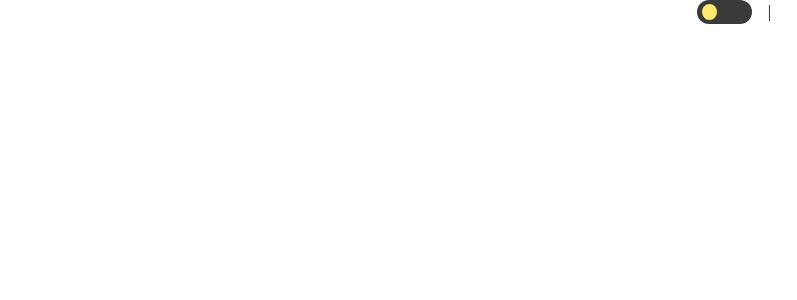
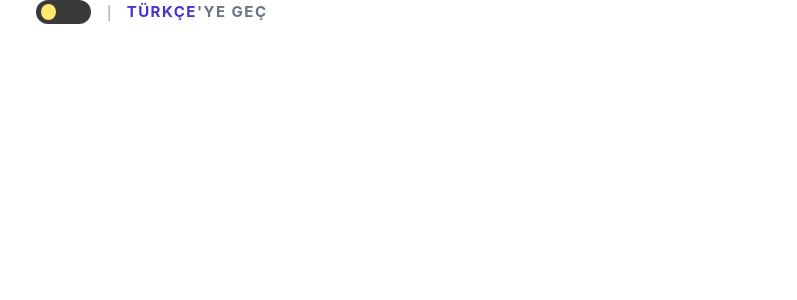
Before and after one commit to deniz244/web-sayfam, a React (Create React App) app: page / in a window 1280 px wide. Shown: the top 300 px of the page, without its empty margins (483-1280 px from the left). Built offline with nearby package versions, Linux system fonts and the light colour scheme.

Commit message:
App.css değiştirildi, contextler yapıldı index.js'e eklendi, language.js yapıldı, home.css eklendi

```diff
--- a/src/App.css
+++ b/src/App.css
@@ -1,38 +1,81 @@
 .App {
-  text-align: center;
+  display: flex;
+  justify-content: center;
 }
 
-.App-logo {
-  height: 40vmin;
-  pointer-events: none;
+body {
+  transition: background-color 0.5s ease;
 }
 
-@media (prefers-reduced-motion: no-preference) {
-  .App-logo {
-    animation: App-logo-spin infinite 20s linear;
-  }
+hr {
+  border: 1px solid #bab2e7;
+}
+.dark-mode {
+  background-color: #252128;
 }
 
-.App-header {
-  background-color: #282c34;
-  min-height: 100vh;
-  display: flex;
-  flex-direction: column;
-  align-items: center;
-  justify-content: center;
-  font-size: calc(10px + 2vmin);
-  color: white;
+.light-mode {
+  background-color: #ffffff;
 }
 
-.App-link {
-  color: #61dafb;
+.light-mode p {
+  color: #6b7280;
+}
+.dark-mode p {
+  color: #ffffff;
+}
+.light-mode h2 {
+  font-family: "Inter";
+  font-style: normal;
+  font-weight: 700;
+  font-size: 72px;
+  line-height: 72px;
+  color: #1f2937;
+}
+.dark-mode h2 {
+  font-family: "Inter";
+  font-style: normal;
+  font-weight: 700;
+  font-size: 72px;
+  line-height: 72px;
+  color: #aebccf;
+}
+.light-mode h3 {
+  color: #1f2937;
+  font-family: "Inter";
+  font-style: normal;
+  font-weight: 600;
+  font-size: 48px;
+  line-height: 48px;
+  margin-bottom: 30px;
+}
+.dark-mode h3 {
+  color: #aebccf;
+  font-family: "Inter";
+  font-style: normal;
+  font-weight: 600;
+  font-size: 48px;
+  line-height: 48px;
+  margin-bottom: 30px;
 }
 
-@keyframes App-logo-spin {
-  from {
-    transform: rotate(0deg);
-  }
-  to {
-    transform: rotate(360deg);
-  }
+.light-mode h4 {
+  color: #4338ca;
 }
+
+.dark-mode h4 {
+  color: #b7aaff;
+}
+
+.light-mode h5 {
+  color: #000000;
+}
+
+.dark-mode h5 {
+  color: #ffffff;
+}
+button,
+a {
+  -webkit-tap-highlight-color: transparent;
+  /* mobil cihazlarda butona tıkladıgında arka plan rengi transparan yapar  */
+}
--- a/src/App.js
+++ b/src/App.js
@@ -1,7 +1,16 @@
 import "./App.css";
 import Home from "./layout/Home";
 
+import { DarkModeContext } from "./contexts/DarkModeContext";
+import { useContext, useEffect } from "react";
+
 function App() {
+  const { theme } = useContext(DarkModeContext);
+
+  useEffect(() => {
+    document.body.className = theme ? "light-mode" : "dark-mode";
+  }, [theme]);
+
   return (
     <div className="App">
       <Home />
--- a/src/comps/NavBarComps/Language.js
+++ b/src/comps/NavBarComps/Language.js
@@ -1,9 +1,44 @@
 import "./css/Language.css";
+import React, { useContext } from "react";
+import { LanguageContext } from "../../contexts/LanguageContext";
+import { DarkModeContext } from "../../contexts/DarkModeContext";
 
 export default function Language() {
+  const { language, setLanguage } = useContext(LanguageContext);
+  const { theme } = useContext(DarkModeContext);
+
+  const handleChange = () => {
+    const lngStat = language === "tr-TR" ? "en-US" : "tr-TR";
+    setLanguage(lngStat);
+  };
+
+  const TR = (
+    <p className="lng">
+      <span
+        style={{ color: theme === true ? "#4731D3" : "#BAB2E7" }}
+        id="lng-id"
+      >
+        TÜRKÇE
+      </span>
+      'YE GEÇ
+    </p>
+  );
+  const ENG = (
+    <p className="lng">
+      <span
+        style={{ color: theme === true ? "#4731D3" : "#BAB2E7" }}
+        id="lng-id"
+      >
+        ENGLISH
+      </span>
+    </p>
+  );
+
   return (
     <div className="language">
-      <button className="lng-btn"></button>
+      <button className="lng-btn" onClick={handleChange}>
+        {language === "tr-TR" ? ENG : TR}
+      </button>
     </div>
   );
 }
--- a/src/comps/NavBarComps/css/Language.css
+++ b/src/comps/NavBarComps/css/Language.css
@@ -3,6 +3,16 @@
   justify-content: flex-end;
   align-items: center;
   margin-right: 10px;
+}
+
+.lng {
+  font-family: "Inter";
+  font-style: normal;
+  font-weight: 700;
+  font-size: 15px;
+  line-height: 18px;
+  letter-spacing: 0.1em;
+  color: #777777;
 }
 
 .lng-btn {
--- a/src/contexts/DarkModeContext.js
+++ b/src/contexts/DarkModeContext.js
@@ -2,11 +2,26 @@ import { createContext, useEffect, useState } from "react";
 
 export const DarkModeContext = createContext();
 
-export default function DarkModeTheme() {
-  const [theme, setTheme] = useState();
+export default function DarkModeTheme({ children }) {
+  const isDarkMode = window.matchMedia("(prefers-color-scheme: dark)").matches;
+  const storedTheme = JSON.parse(localStorage.getItem("theme"));
+
+  const [theme, setTheme] = useState(
+    localStorage.getItem("theme") === null ? !isDarkMode : storedTheme
+  );
+
+  useEffect(() => {
+    localStorage.setItem("theme", JSON.stringify(theme));
+  }, [theme]);
 
   const state = {
     theme,
     setTheme,
   };
+
+  return (
+    <DarkModeContext.Provider value={state}>
+      {children}
+    </DarkModeContext.Provider>
+  );
 }
--- a/src/contexts/LanguageContext.js
+++ b/src/contexts/LanguageContext.js
@@ -2,4 +2,27 @@ import { createContext, useEffect, useState } from "react";
 
 export const LanguageContext = createContext();
 
-export default function Language() {}
+export default function Language({ children }) {
+  const systemLanguage = navigator.language || navigator.userLanguage;
+  console.log(systemLanguage);
+
+  const storedLanguage = localStorage.getItem("language");
+  const [language, setLanguage] = useState(
+    storedLanguage === null ? systemLanguage : storedLanguage
+  );
+
+  useEffect(() => {
+    localStorage.setItem("language", language);
+  }, [language]);
+
+  const state = {
+    language,
+    setLanguage,
+  };
+
+  return (
+    <LanguageContext.Provider value={state}>
+      {children}
+    </LanguageContext.Provider>
+  );
+}
--- a/src/index.js
+++ b/src/index.js
@@ -5,9 +5,17 @@ import App from "./App";
 import reportWebVitals from "./reportWebVitals";
 
 import "./reset.css";
+import DarkModeTheme from "./contexts/DarkModeContext";
+import Language from "./contexts/LanguageContext";
 
 const root = ReactDOM.createRoot(document.getElementById("root"));
-root.render(<App />);
+root.render(
+  <Language>
+    <DarkModeTheme>
+      <App />
+    </DarkModeTheme>
+  </Language>
+);
 
 // If you want to start measuring performance in your app, pass a function
 // to log results (for example: reportWebVitals(console.log))
--- a/src/layout/Home.css
+++ b/src/layout/Home.css
@@ -0,0 +1,11 @@
+.outerContainer {
+  display: flex;
+  justify-content: center;
+  flex-wrap: wrap;
+  width: 100%;
+}
+
+.mainContainer {
+  width: 1170px;
+  margin: 23px 4%;
+}
--- a/src/layout/Home.js
+++ b/src/layout/Home.js
@@ -2,8 +2,10 @@ import NavBar from "../comps/NavBar";
 
 export default function Home() {
   return (
-    <div>
-      <NavBar />
+    <div className="outerContainer">
+      <div className="mainContainer">
+        <NavBar />
+      </div>
     </div>
   );
 }
```
